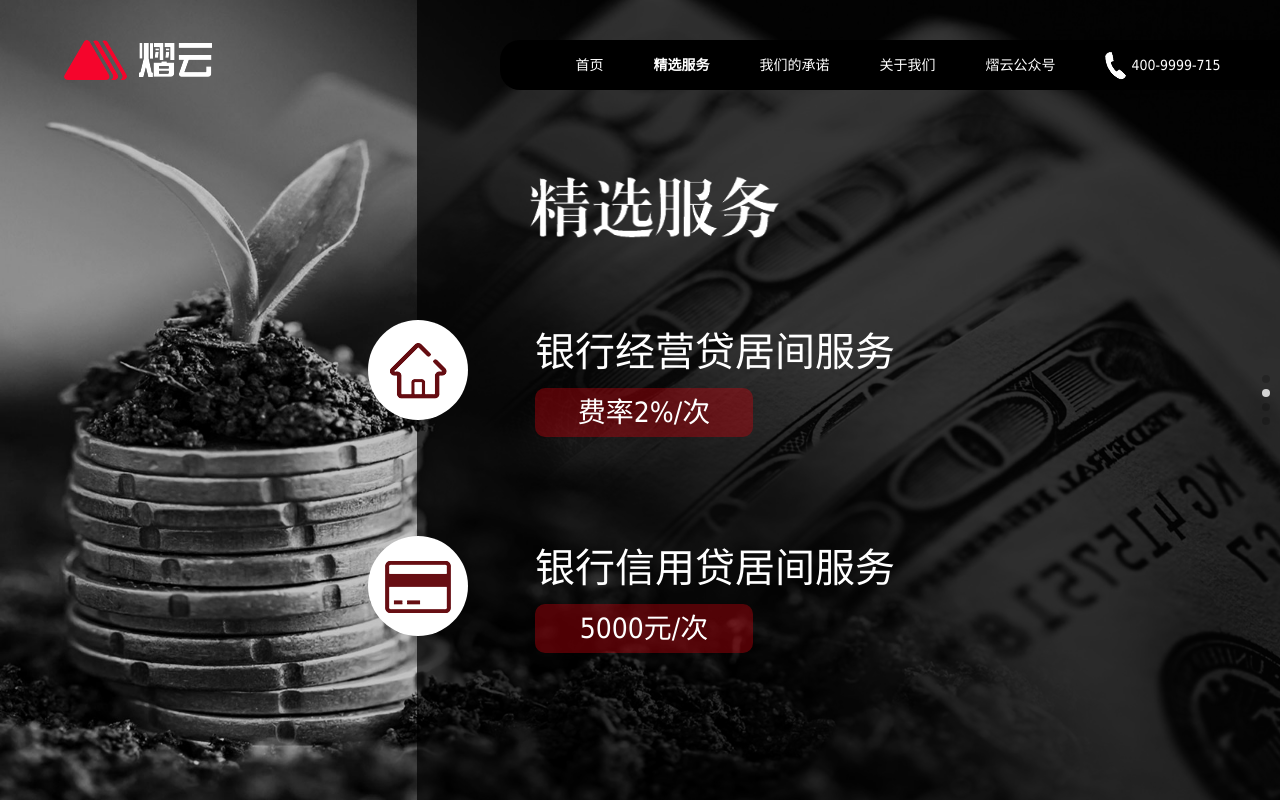
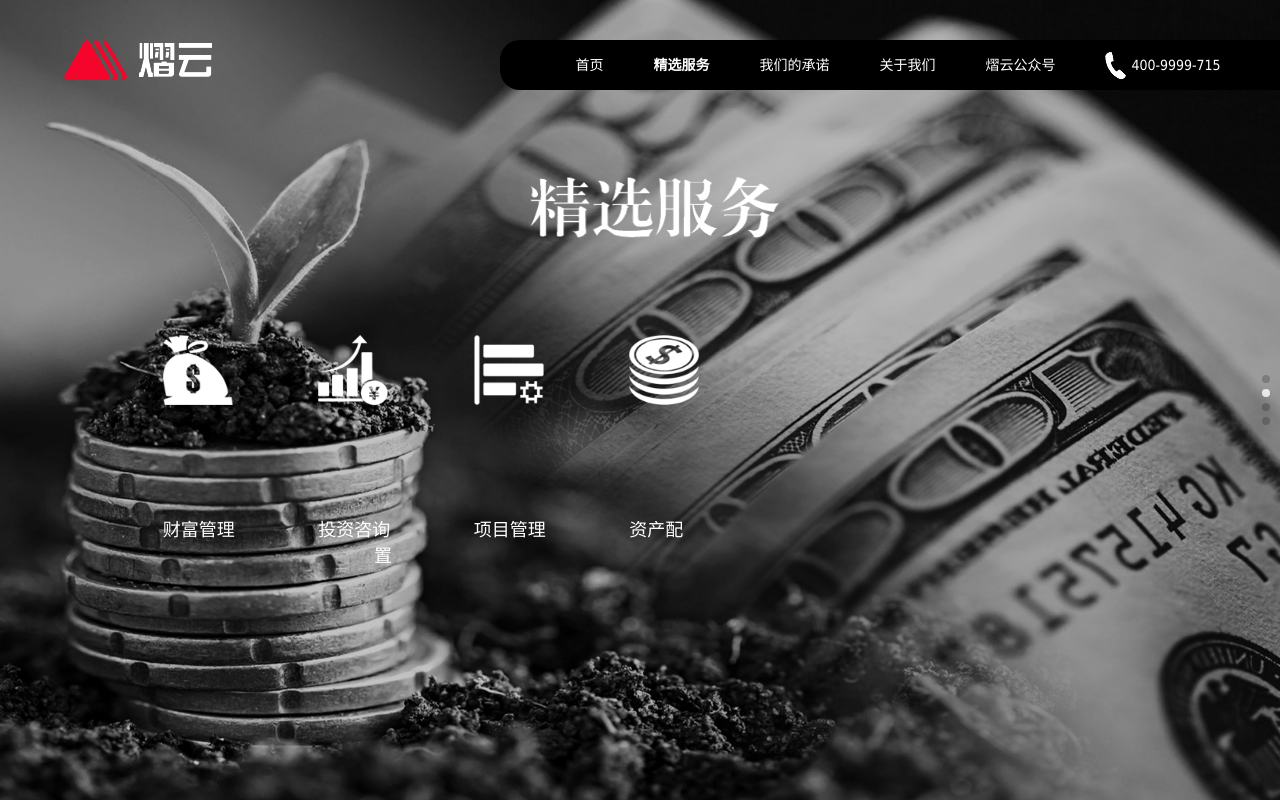
Before and after one commit to wangyudong2018/yiyuninvest, a plain HTML site: page index.html in a window 1280 px wide. Both pictures are taken after a click on the link "精选服务". Drawn offline with Linux system fonts and the light colour scheme.

Commit message:
yiyuninvest

```diff
--- a/index.html
+++ b/index.html
@@ -13,6 +13,26 @@
 
 	<link rel="stylesheet" type="text/css" href="css/stylebanner.css" media="screen" />
 	<link rel="stylesheet" type="text/css" href="css/base.css" media="screen" />
+	<style type="text/css">
+           .uls{
+   	           margin-top: 25%;
+               text-align: center;
+               height: 150px;
+           }
+           .uls span{
+           	    padding-right: 80px;
+           }
+           .uls span img{
+           	    margin-top: 15%;
+           	    position: absolute;
+           }
+           .uls span i{
+           	    font-size: 20px;
+           	    position: relative;
+           	    top: 265px;
+                left: 0px;
+           }
+	</style>
 </head>
 <body>
 	<div class="swiper-container">
@@ -40,25 +60,6 @@
 			</div>
 		<div class="swiper-wrapper">
 			<div class="swiper-slide">
-				<!-- <div class="d-1225">
-					<div class="d-login disN">
-						<h3>快&nbsp速&nbsp申&nbsp请</h3>
-						<div class="d-login-div">
-							<input type="text" placeholder="请选择所在区域">
-						</div>
-						<div  class="d-login-div">
-							<input type="text" placeholder="请选择产品类别">
-						</div>
-						<div  class="d-login-div">
-							<input type="text" placeholder="请输入手机号">
-						</div>
-						<div  class="d-login-div iover">
-							<input type="text" placeholder="请输入验证码" class="d-input-s">
-							<span class="d-login-div-span">获取验证码</span>
-						</div>
-						<button class="d-submit">提&nbsp&nbsp&nbsp&nbsp&nbsp交</button>
-					</div>
-				</div> -->
 				<section class="mainTop clearfix">
 					<div class="scrollBar">
 					   <div id="Banner" class="banner">
@@ -127,29 +128,25 @@
 			</div>
 			<div class="swiper-slide d-bg2">
 				<div class="d-1225">
-					<img src="img/toumingshoufei.png" alt="" class="d-bg2-txtimg posi disN">
-					<div class="d-bg2-crile d-bg2-crile2 disN posi">
-						<img src="img/yuangong.png" alt="">
-					</div>
-					<div class="d-bg2-crile1 disN posi">
-						<div class="d-bg2-crile">
-							<img src="img/fangzu.png" alt="">
-						</div>
-						<div class="d-bg2-crile-bg"></div>
-					</div>
-
-					<div class="d-bg2-txt1 posi disN">
-						<div class="d-bg2-txt-1">银行经营贷居间服务
-							<!-- <span>银行·信托·小贷</span> -->
-						</div>
-						<div class="d-txt-btn">费率2%/次</div>
-					</div>
-					<div class="d-bg2-txt2 posi disN">
-						<div class="d-bg2-txt-1">银行信用贷居间服务
-							<!-- <span>银行·小贷</span> -->
-						</div>
-						<div class="d-txt-btn">5000元/次</div>
-					</div>
+					<img src="img/toumingshoufei.png" alt="" class="d-bg2-txtimg posi disN" style="right: 7%;">
+					<ul class="d-bg2-txtimg disN uls banText">
+						<span>
+							<img src="img/caifu.png" alt="" width="70px" height="auto"/>
+							<i style="font-size: 18px;">财富管理</i>
+						</span>
+						<span>
+							<img src="img/touzi.png" alt="" width="70px" height="auto"/>
+							<i style="font-size: 18px;">投资咨询</i>
+						</span>
+						<span>
+							<img src="img/xiangmu.png" alt=""  width="70px" height="auto"/>
+							<i style="font-size: 18px;">项目管理</i>
+						</span>
+						<span>
+							<img src="img/zichan.png" alt=""  width="70px" height="auto"/>
+							<i style="font-size: 18px;">资产配置</i>
+						</span>
+					</ul>
 				</div>
 			</div>
 			<div class="swiper-slide d-bg3">
@@ -218,14 +215,6 @@
 						</div>
 					</div>
 				</div>
-				<!-- <div class="d-1225-imgBg">
-					<img src="img/zhuanye.png" alt="" class="d-bg4-txtimg1 disN">
-					<img src="img/zhuanye2.png" alt="" class="d-bg4-txtimg1 d-bg4-txtimg12 disN">
-					<div class="indexS4Bg">
-						<img src="img/qingsong.png" alt="" class="d-bg4-txtimg2 disN">
-						<img src="img/qingsongsan1.png" alt="" class="d-bg4-txtimg2 d-bg4-txtimg22 disN">
-					</div>
-				</div> -->
 				<div class="d-1225">
 					<img src="img/guanyu.png" alt="" class="d-bg3-txtimg d-newbg4-txtimg posi disN">
 					<div class="d-new-bg4-div">
```
